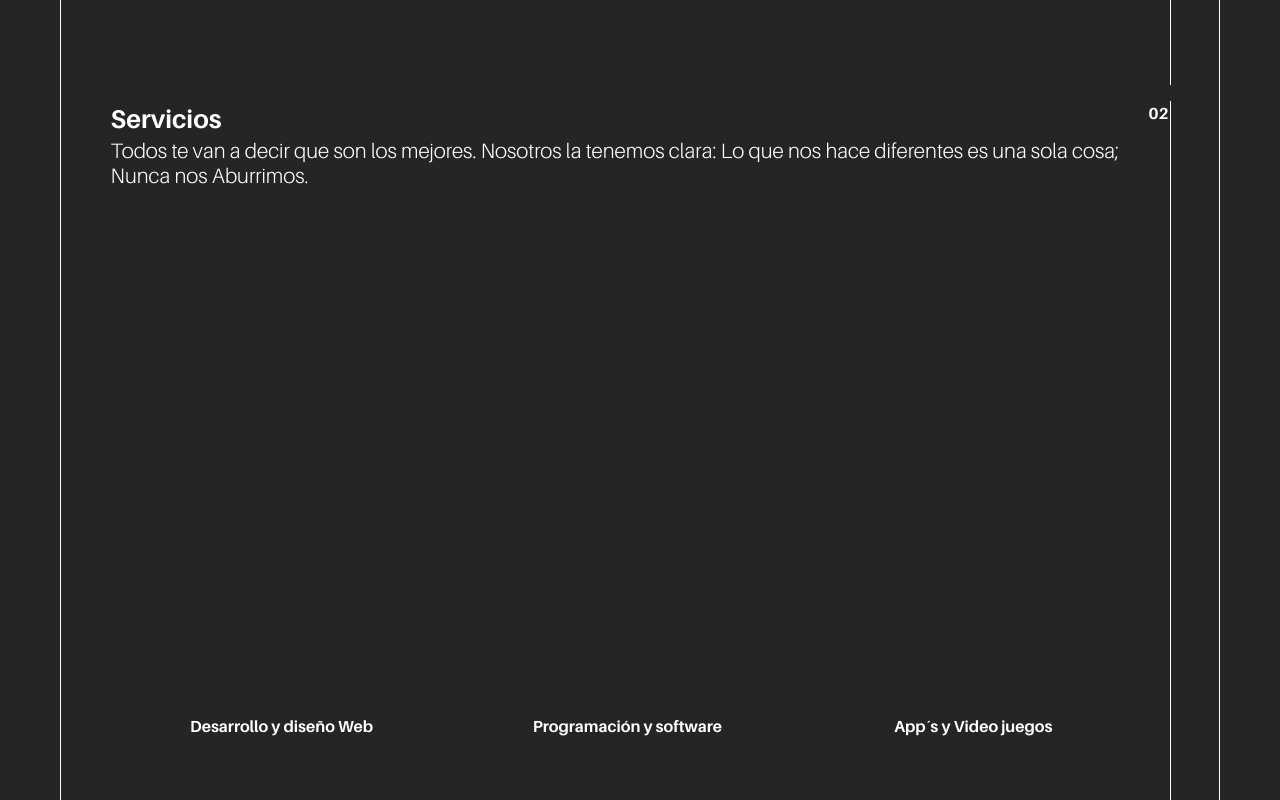
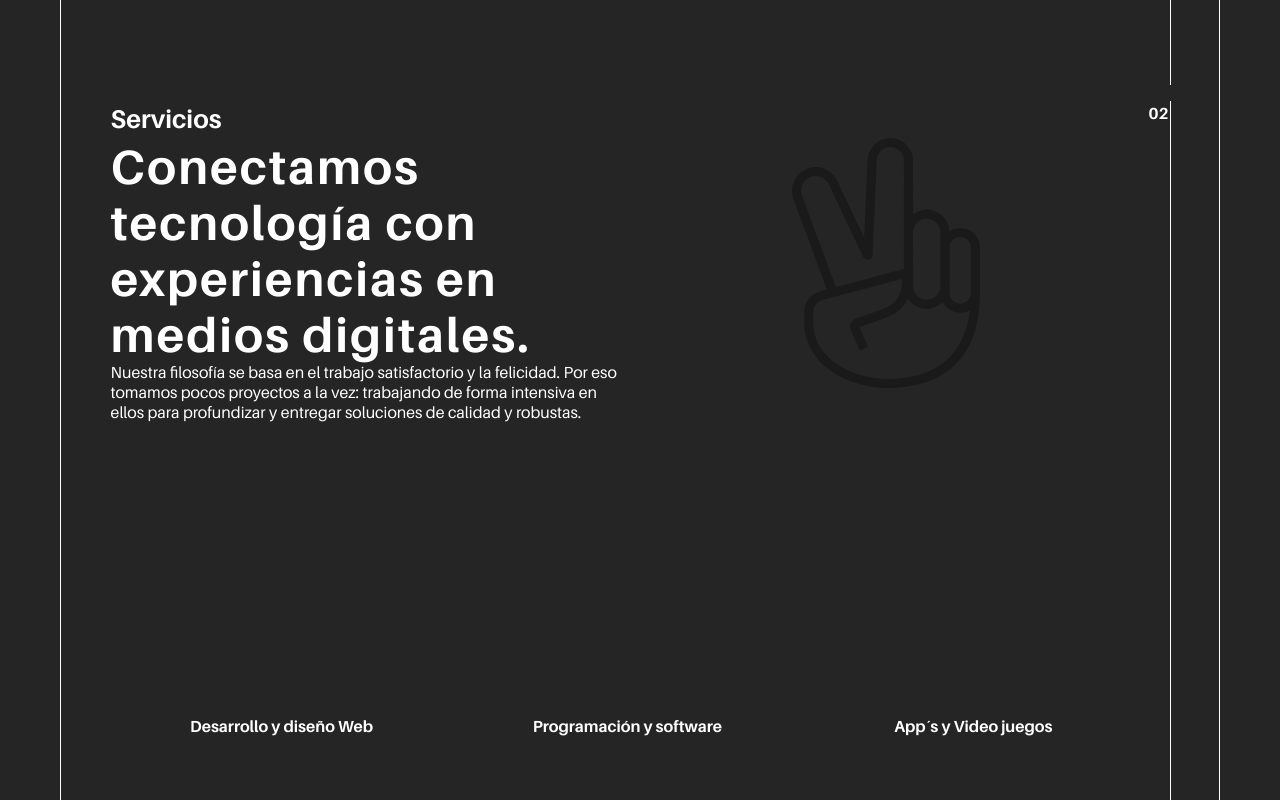
Before and after one commit to diversivo/landing, a website built with webpack: page client/public/index.html in a window 1280 px wide. Shown: the part 820-1620 px from the top of the page. Built offline with nearby package versions, Linux system fonts and the light colour scheme.

Commit message:
services presentation added
if you dont click in eny of the buttons services, you have a intro now.

```diff
--- a/client/public/index.html
+++ b/client/public/index.html
@@ -38,8 +38,7 @@
           <h3>Servicios</h3>
         </div>
         <div class="box service-content services" id="services-desc">
-          <h4>Todos te van a decir que son los mejores. Nosotros la tenemos clara: Lo que nos hace diferentes es una sola cosa;
-            Nunca nos Aburrimos.</h4>
+
         </div>
         <div class="box service service-button service-1" id="web">
           <h5>Desarrollo y diseño Web</h5>
--- a/client/src/js/index.js
+++ b/client/src/js/index.js
@@ -45,7 +45,7 @@ const bgDesarrollo = new Image();
 const circleimgMovil = new Image();
 const circleimgWeb = new Image();
 const circleimgDesarrollo = new Image();
-
+const handIcon = new Image();
 
 bgMovil.src = '/img/bg-movil.jpg';
 bgWeb.src = '/img/bg-web.jpg';
@@ -53,6 +53,26 @@ bgDesarrollo.src = '/img/bg-desarrollo.jpg';
 circleimgMovil.src = '/img/circle-service-movil.png';
 circleimgWeb.src = '/img/circle-service-web.png';
 circleimgDesarrollo.src = '/img/circle-service-dev.png';
+
+handIcon.src = '/img/svg/hand.svg';
+
+const servicesDesc = document.getElementById('services-desc');
+
+const servicePresentation =
+      `
+        <div class="service__text">
+            <h1>Conectamos tecnología con experiencias en medios digitales.
+            </h1>
+            <p>Nuestra filosofía se basa en el trabajo satisfactorio y la felicidad. Por eso tomamos pocos proyectos a la vez: trabajando  de forma intensiva en ellos para profundizar y entregar  soluciones  de calidad y robustas.</p>
+        </div>
+        <div class="service__img">
+             <img src="${handIcon.src}" alt="hand icon">
+             <img src="" alt="">
+         </div>
+
+      `
+
+servicesDesc.innerHTML = servicePresentation;
 
 const services = {
   'apps': {
@@ -89,8 +109,6 @@ const services = {
 
 const serviceClickHandler = (event) => {
   let description = services[event.currentTarget.id];
-  let servicesDesc = document.getElementById('services-desc');
-
   const info = `
               <div class="services-box">
               <h1 class="${description.titleClass}">${description.title}</h1>
@@ -98,7 +116,6 @@ const serviceClickHandler = (event) => {
               <div class="circle ${description.circle}"></div>
               </div>
               `
-
   servicesDesc.innerHTML = info;
   document.body.style.backgroundImage = `url('${description.bg.src}')`;
 };
--- a/client/src/sass/_config.scss
+++ b/client/src/sass/_config.scss
@@ -13,7 +13,7 @@
 
 @import 'states/mediaqueries';
 @import 'states/actives';
-@import 'states/animations';
+//@import 'states/animations';
 
 
 @import 'mediaqueries/layout/main-movil';
--- a/client/src/sass/modules/grids/_services.scss
+++ b/client/src/sass/modules/grids/_services.scss
@@ -20,15 +20,6 @@
 }
 
 .service{
-  h5{
-    position: relative;
-  }
-  &:active{
-    background-color: var(--black);
-    h5{
-      color: var(--white);
-    }
-  }
 
   .btn{
     position: absolute;
@@ -81,6 +72,15 @@
     box-shadow: var(--box-shadow);
     z-index: 20;
   }
+  h5{
+    position: relative;
+  }
+  &:active{
+    background-color: var(--black);
+    h5{
+      color: var(--white);
+    }
+  }
 }
 
 .service-content{
@@ -92,7 +92,7 @@
     position: relative;
     letter-spacing: 2px;
     line-height: 3.5rem;
-    height: 400px;
+    max-height: 400px;
   }
   img{
     animation-name: moving;
@@ -179,3 +179,23 @@
     )
   }
 }
+
+
+.services-desc{
+  display: flex;
+  align-content: center;
+  justify-content: center;
+  flex-wrap: nowrap;
+}
+.service__text{
+  width: 50%;
+}
+.service__img{
+  display: flex;
+  align-content: center;
+  justify-content: center;
+  width: 50%;
+  & img{
+    height: 250px;
+  }
+}
```
Also changed, not shown: client/public/img/SVG/hand.svg (added), client/public/img/SVG/line.svg (added).
